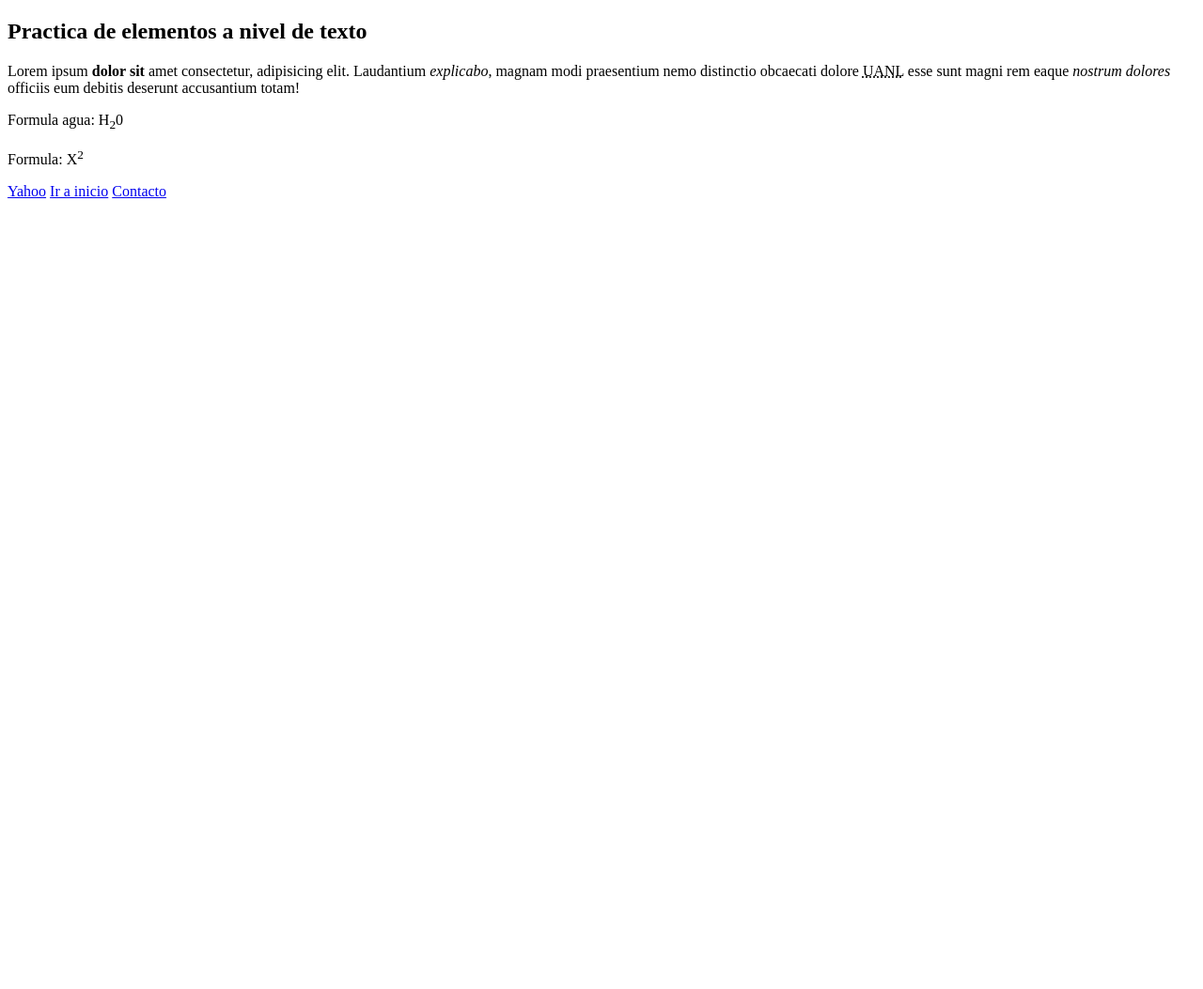
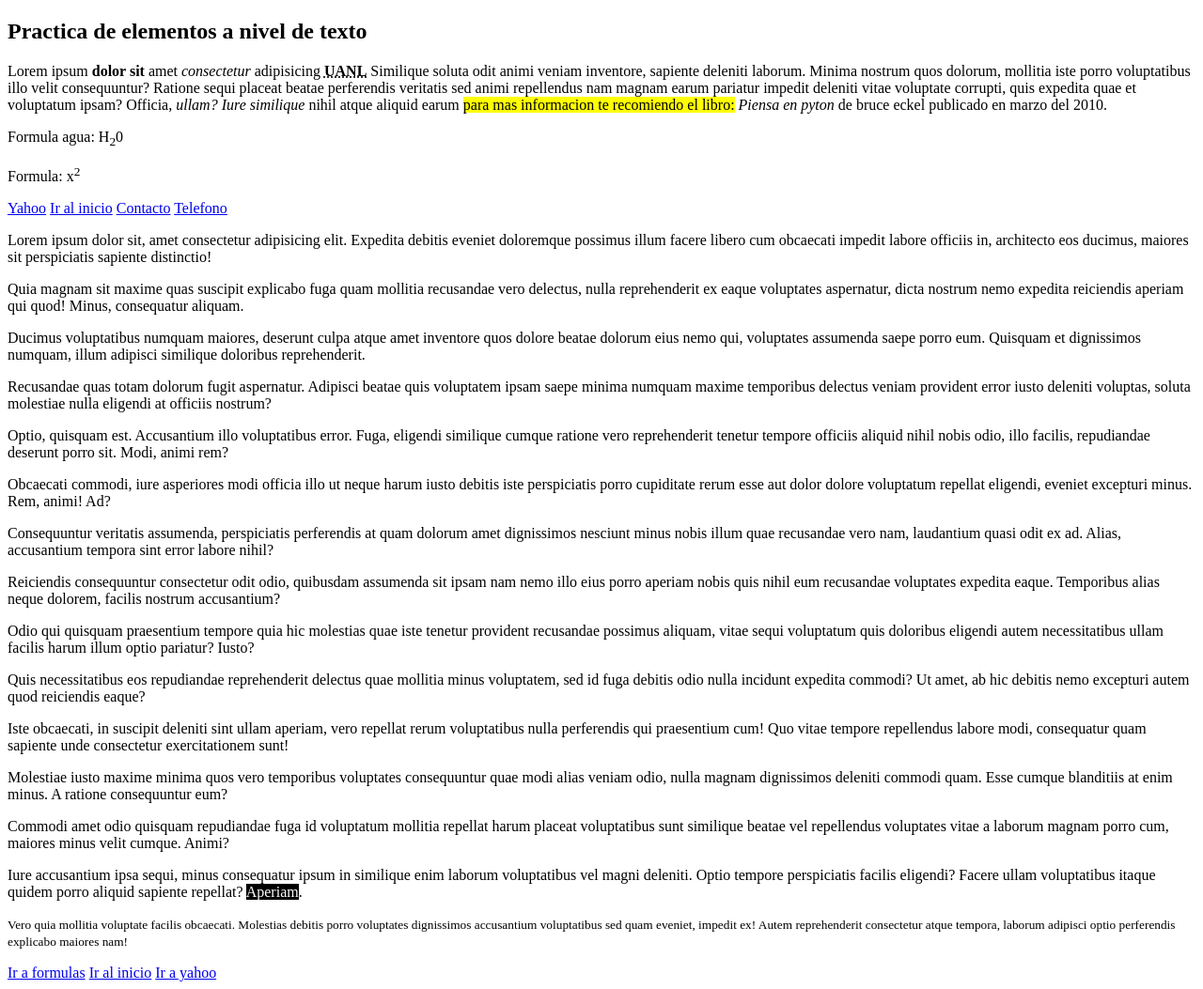
Before and after one commit to aalan22/webpage52_15, a plain HTML site: page text_elements.html in a window 1280 px wide. Shown: the whole page at 94% size. Before the commit the page ends 800 px from the top, so only its background shows below. Drawn offline with Linux system fonts and the light colour scheme.

Commit message:
Add elements

```diff
--- a/text_elements.html
+++ b/text_elements.html
@@ -10,20 +10,49 @@
     <main>
         <article>
             <h1>Practica de elementos a nivel de texto</h1>
-            <p>Lorem ipsum <b>dolor sit</b> amet consectetur, adipisicing elit. Laudantium <i>explicabo</i>, magnam modi praesentium nemo distinctio obcaecati dolore <abbr title="Universidad Autonoma de Nuevo León">UANL</abbr> esse sunt magni rem eaque <em>nostrum dolores</em> officiis eum debitis deserunt accusantium totam!</p>
-            <p>
-                <p>Formula agua: H<sub>2</sub>0</p>
-                <p>Formula: X<sup>2</sup></p>
-                <!-- links -->
+            <p>Lorem ipsum <b>dolor sit</b> amet <i>consectetur</i> adipisicing <abbr title="Universidad Autonoma De Nuevo Leon"><strong>UANL</strong></abbr> Similique soluta odit animi veniam inventore, sapiente deleniti laborum. Minima nostrum quos dolorum, mollitia iste porro voluptatibus illo velit consequuntur? Ratione sequi placeat beatae perferendis veritatis sed animi repellendus nam magnam earum pariatur impedit deleniti vitae voluptate corrupti, quis expedita quae et voluptatum ipsam? Officia, <em>ullam? Iure similique</em> nihil atque aliquid earum
+                <mark>para mas informacion te recomiendo el libro:</mark> <cite>Piensa en pyton</cite> de bruce eckel publicado en <time datetime="2010-03-16">marzo del 2010</time>.</p>
+            <p id="formula">Formula agua: H<sub>2</sub>0</p>
+            <p>Formula: x<sup>2</sup></p>
 
-                <!-- Link a yahoo -->
-                <a href="https://www.yahoo.com">Yahoo</a>
-                <!-- links ralativos -->
-                <a href="INDEX.HTML">Ir a inicio</a>
-                <!-- link para email -->
-                <a href="mailto:correo@dominio.com">Contacto</a>
+            <!-- link --->
 
+            <!-- link a yahoo --->
+            <a href="https://www.yahoo.com">Yahoo</a>
 
+            <!-- link relativos --->
+            <a href="index.html">Ir al inicio</a>
+
+            <!-- link para email --->
+            <a href="mailto:correo@dominio.com">Contacto</a>
+
+            <!-- link para telefono --->
+            <a href="Tel:8115882109">Telefono</a>
+
+            <p>Lorem ipsum dolor sit, amet consectetur adipisicing elit. Expedita debitis eveniet doloremque possimus illum facere libero cum obcaecati impedit labore officiis in, architecto eos ducimus, maiores sit perspiciatis sapiente distinctio!</p>
+            <p>Quia magnam sit maxime quas suscipit explicabo fuga quam mollitia recusandae vero delectus, nulla reprehenderit ex eaque voluptates aspernatur, dicta nostrum nemo expedita reiciendis aperiam qui quod! Minus, consequatur aliquam.</p>
+            <p>Ducimus voluptatibus numquam maiores, deserunt culpa atque amet inventore quos dolore beatae dolorum eius nemo qui, voluptates assumenda saepe porro eum. Quisquam et dignissimos numquam, illum adipisci similique doloribus reprehenderit.</p>
+            <p>Recusandae quas totam dolorum fugit aspernatur. Adipisci beatae quis voluptatem ipsam saepe minima numquam maxime temporibus delectus veniam provident error iusto deleniti voluptas, soluta molestiae nulla eligendi at officiis nostrum?</p>
+            <p>Optio, quisquam est. Accusantium illo voluptatibus error. Fuga, eligendi similique cumque ratione vero reprehenderit tenetur tempore officiis aliquid nihil nobis odio, illo facilis, repudiandae deserunt porro sit. Modi, animi rem?</p>
+            <p>Obcaecati commodi, iure asperiores modi officia illo ut neque harum iusto debitis iste perspiciatis porro cupiditate rerum esse aut dolor dolore voluptatum repellat eligendi, eveniet excepturi minus. Rem, animi! Ad?</p>
+            <p>Consequuntur veritatis assumenda, perspiciatis perferendis at quam dolorum amet dignissimos nesciunt minus nobis illum quae recusandae vero nam, laudantium quasi odit ex ad. Alias, accusantium tempora sint error labore nihil?</p>
+            <p>Reiciendis consequuntur consectetur odit odio, quibusdam assumenda sit ipsam nam nemo illo eius porro aperiam nobis quis nihil eum recusandae voluptates expedita eaque. Temporibus alias neque dolorem, facilis nostrum accusantium?</p>
+            <p>Odio qui quisquam praesentium tempore quia hic molestias quae iste tenetur provident recusandae possimus aliquam, vitae sequi voluptatum quis doloribus eligendi autem necessitatibus ullam facilis harum illum optio pariatur? Iusto?</p>
+            <p>Quis necessitatibus eos repudiandae reprehenderit delectus quae mollitia minus voluptatem, sed id fuga debitis odio nulla incidunt expedita commodi? Ut amet, ab hic debitis nemo excepturi autem quod reiciendis eaque?</p>
+            <p>Iste obcaecati, in suscipit deleniti sint ullam aperiam, vero repellat rerum voluptatibus nulla perferendis qui praesentium cum! Quo vitae tempore repellendus labore modi, consequatur quam sapiente unde consectetur exercitationem sunt!</p>
+            <p>Molestiae iusto maxime minima quos vero temporibus voluptates consequuntur quae modi alias veniam odio, nulla magnam dignissimos deleniti commodi quam. Esse cumque blanditiis at enim minus. A ratione consequuntur eum?</p>
+            <p>Commodi amet odio quisquam repudiandae fuga id voluptatum mollitia repellat harum placeat voluptatibus sunt similique beatae vel repellendus voluptates vitae a laborum magnam porro cum, maiores minus velit cumque. Animi?</p>
+            <p>Iure accusantium ipsa sequi, minus consequatur ipsum in similique enim laborum voluptatibus vel magni deleniti. Optio tempore perspiciatis facilis eligendi? Facere ullam voluptatibus itaque quidem porro aliquid sapiente repellat? <span style="background-color: black; color: white">Aperiam</span>.</p>
+            <p><small>Vero quia mollitia voluptate facilis obcaecati. Molestias debitis porro voluptates dignissimos accusantium voluptatibus sed quam eveniet, impedit ex! Autem reprehenderit consectetur atque tempora, laborum adipisci optio perferendis explicabo maiores nam!</small></p>
+
+             <!-- Link a una parte especifica dentro del documento --->
+             <a href="#formula">Ir a formulas</a>
+
+             <!-- Link a un documento de nuestro proyecto pero en una posicion en particular --->
+             <a href="index.html#historia">Ir al inicio</a>
+
+             <!-- Link que se abre con una pestaña nueva --->
+            <a href="https://yahoo.com" target="_blank">Ir  a yahoo</a>
         </article>
     </main>
 </body>
```
